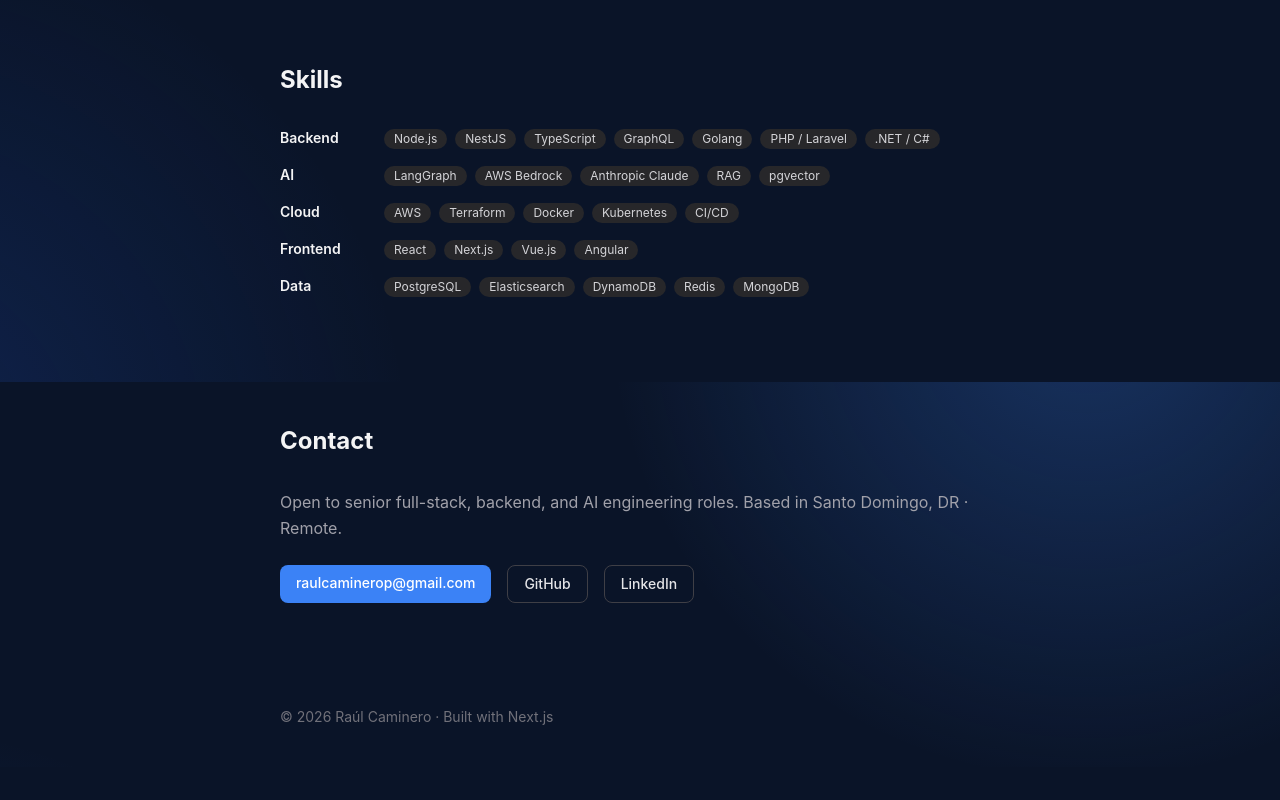
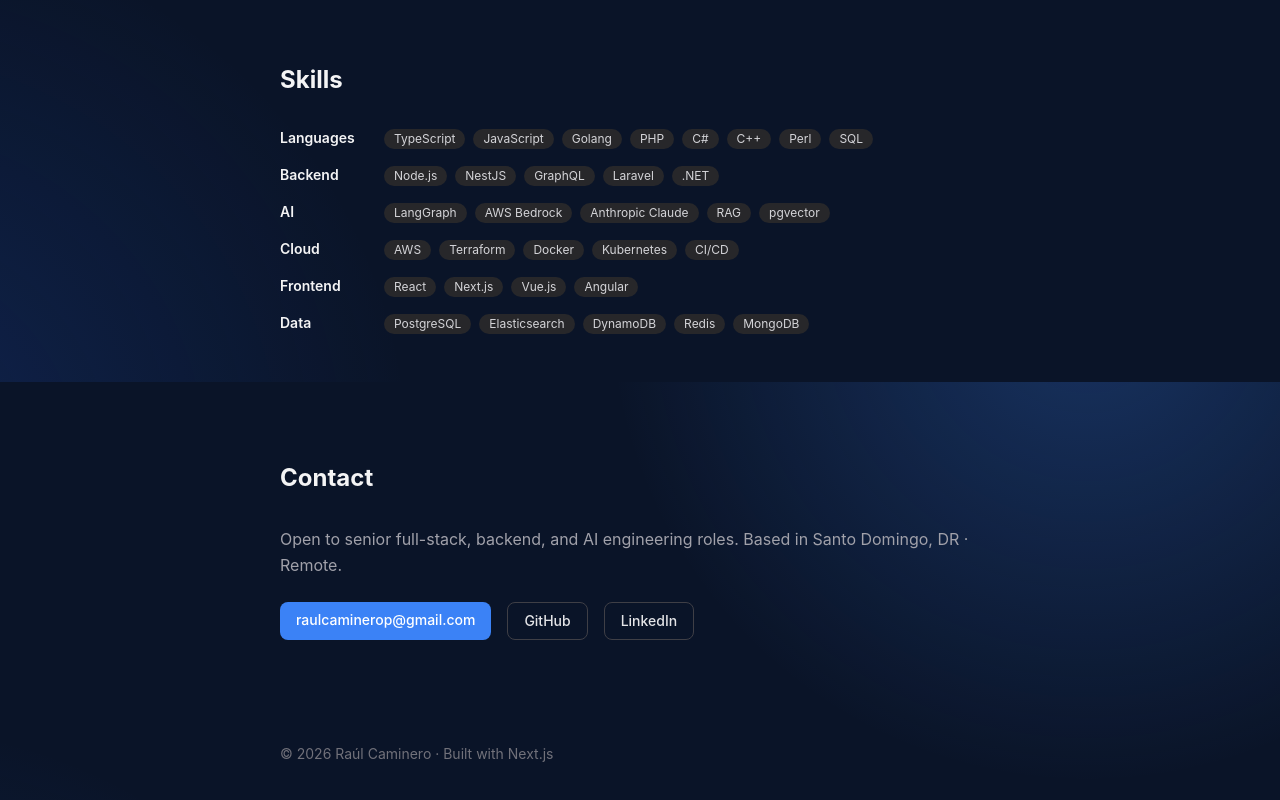
Before and after one commit to raulcaminero/Portafolio, a Next.js app: page / in a window 1280 px wide. Shown: the part 2018-2818 px from the top of the page. Before the commit the page ends 2785 px from the top, so only its background shows below. Built offline with nearby package versions, Linux system fonts and the light colour scheme.

Commit message:
feat: add Languages skill section with Golang, PHP, C#, C++, Perl

```diff
--- a/data/content.ts
+++ b/data/content.ts
@@ -72,7 +72,8 @@
 ];
 
 export const skills: Record<string, string[]> = {
-  Backend: ["Node.js", "NestJS", "TypeScript", "GraphQL", "Golang", "PHP / Laravel", ".NET / C#"],
+  Languages: ["TypeScript", "JavaScript", "Golang", "PHP", "C#", "C++", "Perl", "SQL"],
+  Backend: ["Node.js", "NestJS", "GraphQL", "Laravel", ".NET"],
   AI: ["LangGraph", "AWS Bedrock", "Anthropic Claude", "RAG", "pgvector"],
   Cloud: ["AWS", "Terraform", "Docker", "Kubernetes", "CI/CD"],
   Frontend: ["React", "Next.js", "Vue.js", "Angular"],
```
